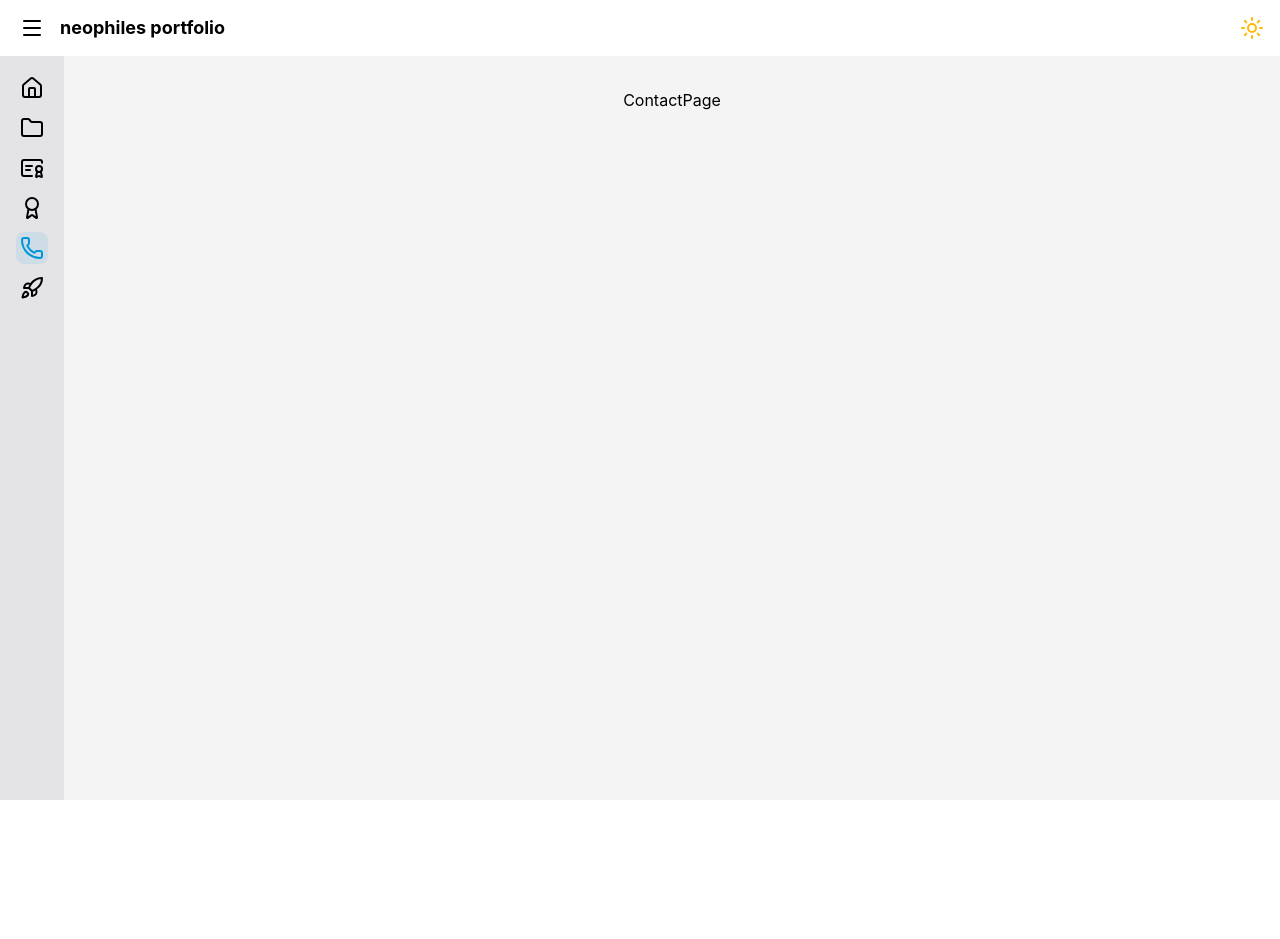
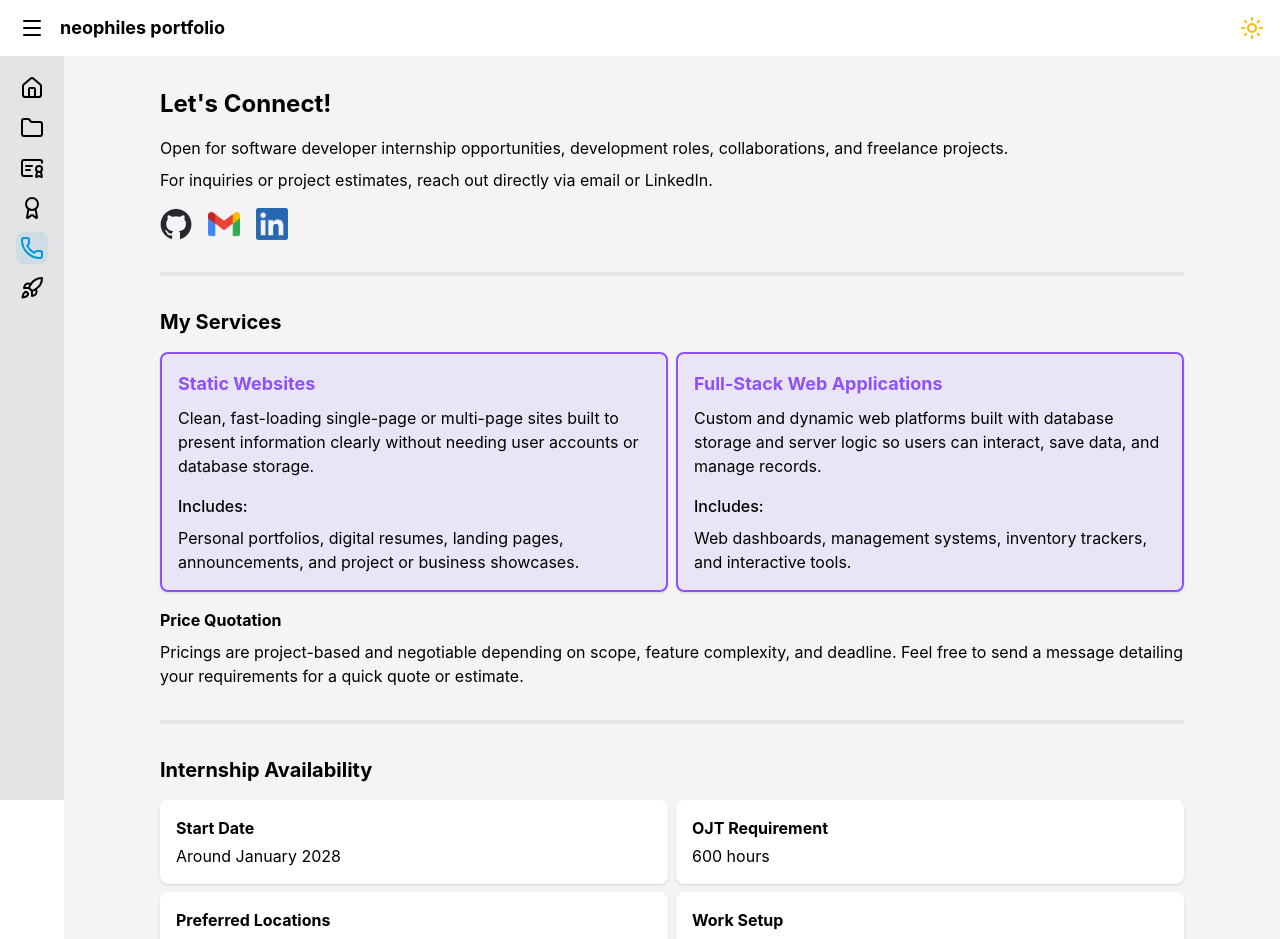
Before and after one commit to neophiles/portfolio, a React (Vite) app in the folder frontend/: page /contact in a window 1280 px wide. Shown: the top 939 px of the page. Before the commit the page ends 800 px from the top, so only its background shows below. Built offline with nearby package versions, Linux system fonts and the light colour scheme.

Commit message:
feat(pages/contact): add ContactPage

```diff
--- /dev/null
+++ b/frontend/src/components/pages/contact/ContactHeader.tsx
@@ -0,0 +1,28 @@
+import Text from "../../common/Text"
+import { CONTACTS } from "../../../data/contacts"
+import ContactIcon from "./ContactIcon"
+
+export default function ContactHeader() {
+  return (
+    <section className="w-full flex flex-col gap-4">
+      <Text as="h2" size="xl">
+        Let's Connect!
+      </Text>
+      <div className="flex flex-col gap-2">
+        <Text size="sm">
+          Open for software developer internship opportunities, development roles, collaborations, and freelance projects.
+        </Text>
+        <Text size="sm">
+          For inquiries or project estimates, reach out directly via email or LinkedIn.
+        </Text>
+      </div>
+      <div className="flex items-center gap-4">
+        {CONTACTS
+          .filter((contact) => contact.name != "Facebook")
+          .sort((a, b) => a.name.localeCompare(b.name))
+          .map((contact, index) => (<ContactIcon key={index} contact={contact} />)
+        )}
+      </div>
+    </section>
+  )
+}
--- a/frontend/src/components/pages/contact/ContactPage.tsx
+++ b/frontend/src/components/pages/contact/ContactPage.tsx
@@ -1,5 +1,16 @@
+import Divider from "../../layout/Divider";
+import ContactHeader from "./ContactHeader";
+import InternshipSection from "./InternshipSection";
+import ServicesSection from "./ServicesSection";
+
 export default function ContactPage() {
   return (
-    <div>ContactPage</div>
+    <div className="max-w-5xl flex flex-col gap-8">
+      <ContactHeader />
+      <Divider />
+      <ServicesSection />
+      <Divider />
+      <InternshipSection />
+    </div>
   )
 }
--- /dev/null
+++ b/frontend/src/components/pages/contact/InternshipSection.tsx
@@ -0,0 +1,27 @@
+import Text from "../../common/Text"
+import { INTERNSHIP_AVAILABILITY } from "../../../data/internship"
+import Card from "../../common/Card"
+
+export default function InternshipSection() {
+  return (
+    <section className="w-full flex flex-col gap-4">
+      <Text as="h2" size="lg">
+        Internship Availability
+      </Text>
+      <div className="flex flex-col md:flex-row gap-2">
+        <div className="w-full grid grid-cols-2 gap-2 ">
+          {INTERNSHIP_AVAILABILITY.map(({ name, details }) => (
+            <Card className="w-full p-4 flex flex-col gap-1 bg-base-100 shadow">
+              <Text as="h3" size="sm">
+                {name}
+              </Text>
+              <Text size="sm">
+                {details}
+              </Text>
+            </Card>
+          ))}
+        </div>
+      </div>
+    </section>
+  )
+}
--- /dev/null
+++ b/frontend/src/components/pages/contact/ServicesSection.tsx
@@ -0,0 +1,31 @@
+import Text from "../../common/Text"
+import { SERVICES } from "../../../data/services"
+import Card from "../../common/Card"
+
+export default function ServicesSection() {
+  return (
+    <section className="w-full flex flex-col gap-4">
+      <Text as="h2" size="lg">
+        My Services
+      </Text>
+      <div className="w-full grid grid-cols-1 md:grid-cols-2 gap-2">
+        {SERVICES.map(({name, description, includes}, index) => (
+          <Card key={index} className="w-full p-4 flex flex-col gap-2 bg-secondary/10 border-2 border-secondary shadow">
+            <Text as="h3" className="text-secondary">{name}</Text>
+            <Text size="sm">{description}</Text>
+            <Text size="sm" className="mt-2 font-medium">Includes:</Text>
+            <Text size="sm">{includes}</Text>
+          </Card>
+        ))}
+      </div>
+      <div className="flex flex-col gap-2">
+        <Text as="h4" size="sm">
+          Price Quotation
+        </Text>
+        <Text size="sm">
+          Pricings are project-based and negotiable depending on scope, feature complexity, and deadline. Feel free to send a message detailing your requirements for a quick quote or estimate.
+        </Text>
+      </div>
+    </section>
+  )
+}
--- /dev/null
+++ b/frontend/src/data/contacts.ts
@@ -0,0 +1,47 @@
+import linkedinIcon from "../assets/contacts/linkedin-icon.png"
+import githubIconDark from "../assets/contacts/github-icon-dark.png"
+import githubIconLight from "../assets/contacts/github-icon-light.png"
+import GmailIcon from "../assets/contacts/gmail-icon.png"
+import facebookIcon from "../assets/contacts/facebook-icon.png"
+
+interface Contact {
+  name: string;
+  alt: string;
+  href: string;
+  icon: string[];
+}
+
+const CONTACTS: Contact[] = [
+  {
+    name: "LinkedIn",
+    alt: "LinkedIn",
+    href: "https://www.linkedin.com/in/marcneiltagle/",
+    icon: [linkedinIcon]
+  },
+  {
+    name: "GitHub",
+    alt: "GitHub",
+    href: "https://github.com/neophiles",
+    icon: [githubIconDark, githubIconLight]
+  },
+  {
+    name: "Gmail",
+    alt: "mnv.tagle@gmail.com",
+    href: "mailto:mnv.tagle@gmail.com",
+    icon: [GmailIcon]
+  },
+  {
+    name: "Facebook",
+    alt: "Facebook",
+    href: "https://www.facebook.com/mnv.tagle.06/",
+    icon: [facebookIcon]
+  },
+] as const
+
+export type {
+  Contact,
+}
+
+export {
+  CONTACTS,
+}
--- /dev/null
+++ b/frontend/src/data/internship.ts
@@ -0,0 +1,19 @@
+interface InternshipInfo {
+  name: string;
+  details: string;
+}
+
+const INTERNSHIP_AVAILABILITY: InternshipInfo[] = [
+  { name: "Start Date", details: "Around January 2028" },
+  { name: "OJT Requirement", details: "600 hours" },
+  { name: "Preferred Locations", details: "Lucena City or within NCR" },
+  { name: "Work Setup", details: "Onsite or hybrid" },
+] as const
+
+export type {
+  InternshipInfo,
+}
+
+export {
+  INTERNSHIP_AVAILABILITY,
+}
--- /dev/null
+++ b/frontend/src/data/services.ts
@@ -0,0 +1,26 @@
+interface Service {
+  name: string;
+  description: string;
+  includes: string;
+}
+
+const SERVICES: Service[] = [
+  {
+    name: "Static Websites",
+    description: "Clean, fast-loading single-page or multi-page sites built to present information clearly without needing user accounts or database storage.",
+    includes: "Personal portfolios, digital resumes, landing pages, announcements, and project or business showcases.",
+  },
+  {
+    name: "Full-Stack Web Applications",
+    description: "Custom and dynamic web platforms built with database storage and server logic so users can interact, save data, and manage records.",
+    includes: "Web dashboards, management systems, inventory trackers, and interactive tools.",
+  },
+] as const
+
+export type {
+  Service,
+}
+
+export {
+  SERVICES,
+}
```
